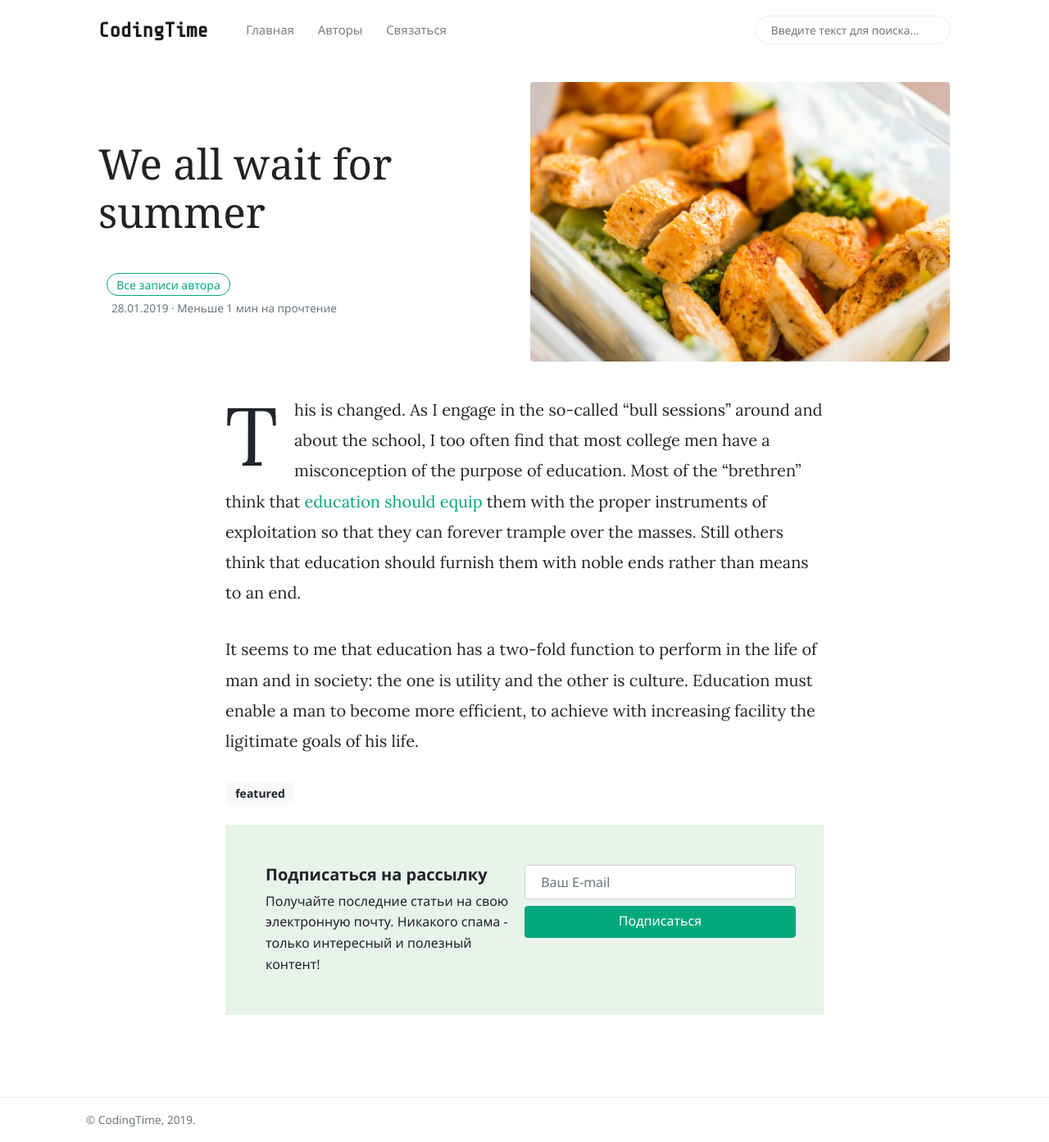
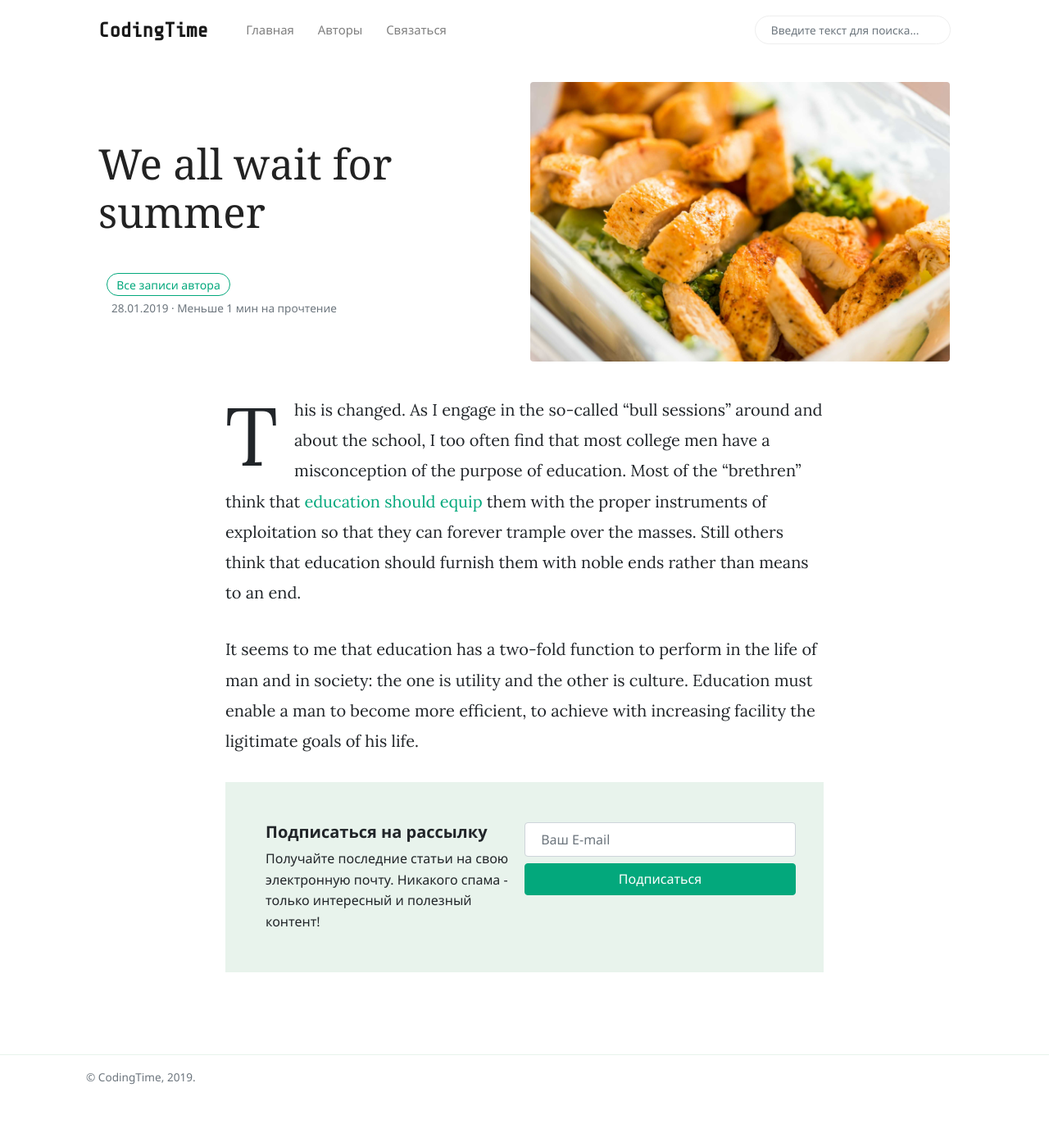
Before and after one commit to DaniilChizhevskii/Coding-Ti.me, a Jekyll site: the page built from _posts/2019-01-28-we-all-wait-for-summer.md, in a window 1280 px wide and 1393 px high. Shown: the whole window at 82% size. Built offline with Jekyll 4.4.1, drawn with Linux system fonts in a browser that asks for light colours; nearby versions of some CDN libraries; comment, search, counter and statistics services are not loaded.

Commit message:
Update post.html

```diff
--- a/_layouts/post.html
+++ b/_layouts/post.html
@@ -51,15 +51,6 @@ layout: default
 			<article class="article-post">
 			{{ content }}
 			</article>
-
-			<!-- Tags -->
-			<div class="mb-4">
-				<span class="taglist">
-				{% for tag in page.tags %}
-				  <a class="sscroll btn btn-light btn-sm font-weight-bold" href="{{site.baseurl}}/tags.html#{{ tag | downcase }}">{{ tag | downcase }}</a>
-				{% endfor %}
-				</span>
-			</div>
 
             <!-- Mailchimp Subscribe Form -->
             {% if site.mailchimp-list %}
```
